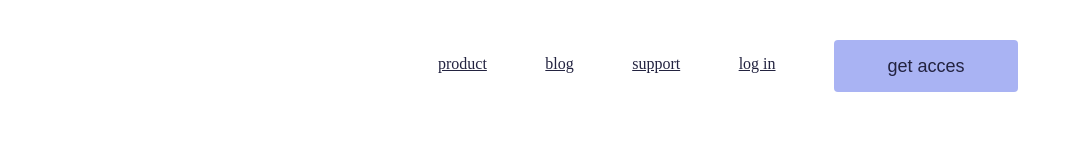
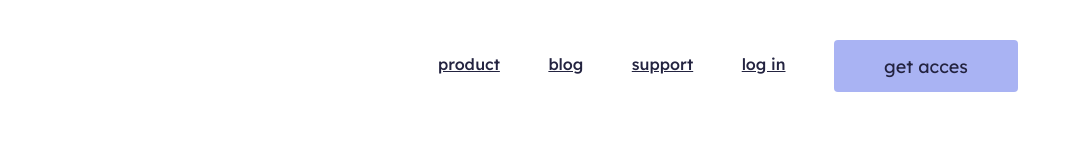
Before and after one commit to sabapailodze04/homework-5, a plain HTML site: page index.html in a window 1280 px wide. Shown: the full height of the page, 202-1280 px from the left. Drawn offline with Linux system fonts and the light colour scheme.

Commit message:
bug-fix
fixing font

```diff
--- a/index.html
+++ b/index.html
@@ -19,7 +19,7 @@
         <a href="#">support</a>
         <a href="#">log in</a>
         <button class="button-container">
-          <p class="">get acces</p>
+          <p>get acces</p>
         </button>
       </section>
     </header>
--- a/styles/styles.css
+++ b/styles/styles.css
@@ -135,11 +135,7 @@ body {
   display: flex;
   justify-content: center;
   padding-top: 40px;
-  font-family: "deca" Arial, Helvetica, sans-serif;
-}
-@font-face {
-  font-family: "deca";
-  src: url("../assets/fonts/deca.ttf");
+  font-family: "deca", Arial, Helvetica, sans-serif;
 }
 
 .main-container {
@@ -173,6 +169,7 @@ body {
   border-radius: 4px;
   background-color: var(--secondary-color);
   border-style: none;
+  padding: 10px 44px;
 }
 
 .info-section p {
@@ -180,4 +177,5 @@ body {
   line-height: 150%;
   letter-spacing: 0%;
   color: var(--text-color);
+  font-family: "deca";
 }
```
